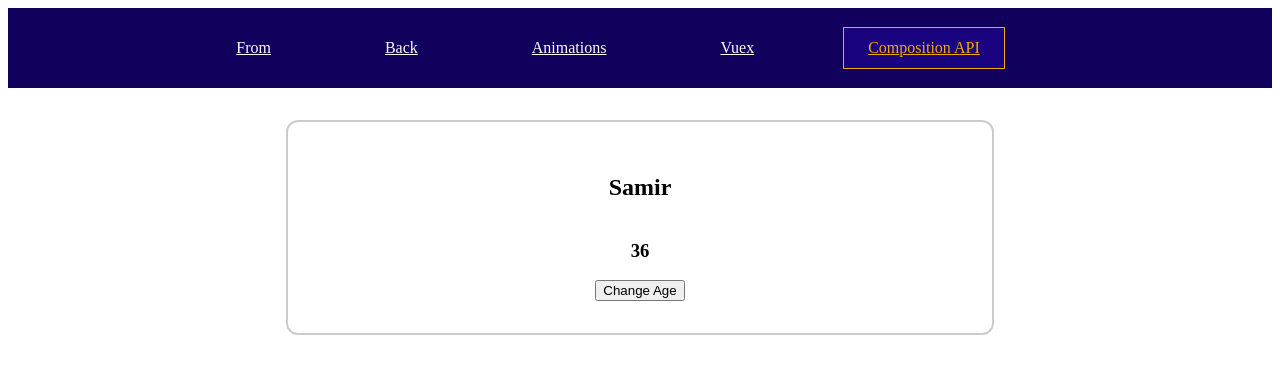
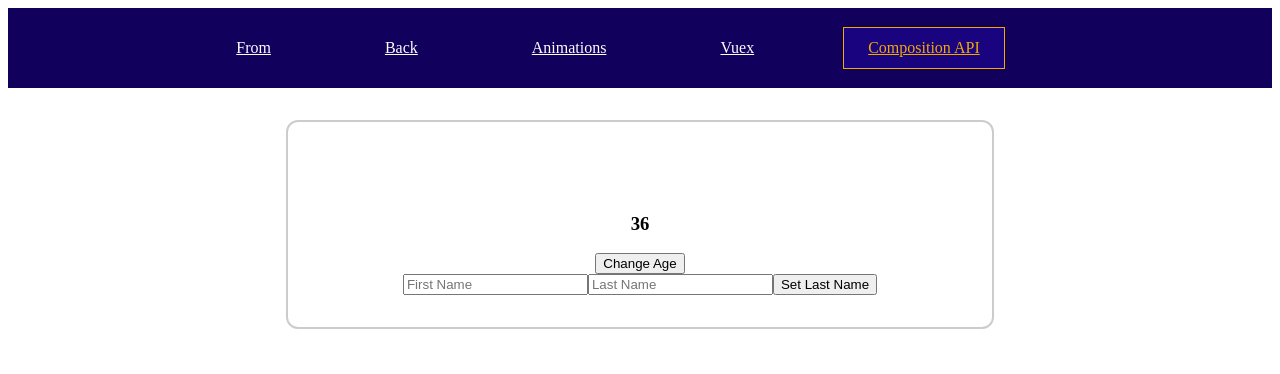
Before and after one commit to abahrisd/vue-mastery, a Vue app: page /composition-api in a window 1280 px wide. Shown: the top 374 px of the page. Built offline with nearby package versions, Linux system fonts and the light colour scheme.

Commit message:
composition api - input ref

```diff
--- a/src/components/composition/CompositionApiLayout.vue
+++ b/src/components/composition/CompositionApiLayout.vue
@@ -30,6 +30,14 @@ export default {
       user.age = 37;
     }
 
+    // inputs
+    const firstName = ref('');
+    const lastName = ref('');
+    const lastNameInput = ref(null);
+    const setLastName = () => {
+      lastName.value = lastNameInput.value.value;
+    }
+
     return {
       // userName: user.value.name,
       // age: user.value.age,
@@ -37,6 +45,10 @@ export default {
       name: userRefs.name,
       age: userRefs.age,
       setAge: setNewAge,
+      setLastName,
+      firstName,
+      lastName,
+      lastNameInput,
     };
 
   }
@@ -45,9 +57,14 @@ export default {
 
 <template>
   <section class="cont">
-    <h2>{{ name }}</h2>
+    <h2>{{ firstName }} {{lastName}}</h2>
     <h3>{{ age }}</h3>
     <button @click="setAge">Change Age</button>
+    <div>
+      <input type="text" placeholder="First Name" v-model="firstName" />
+      <input type="text" placeholder="Last Name" ref="lastNameInput" />
+      <button @click="setLastName">Set Last Name</button>
+    </div>
   </section>
 </template>
 
```
